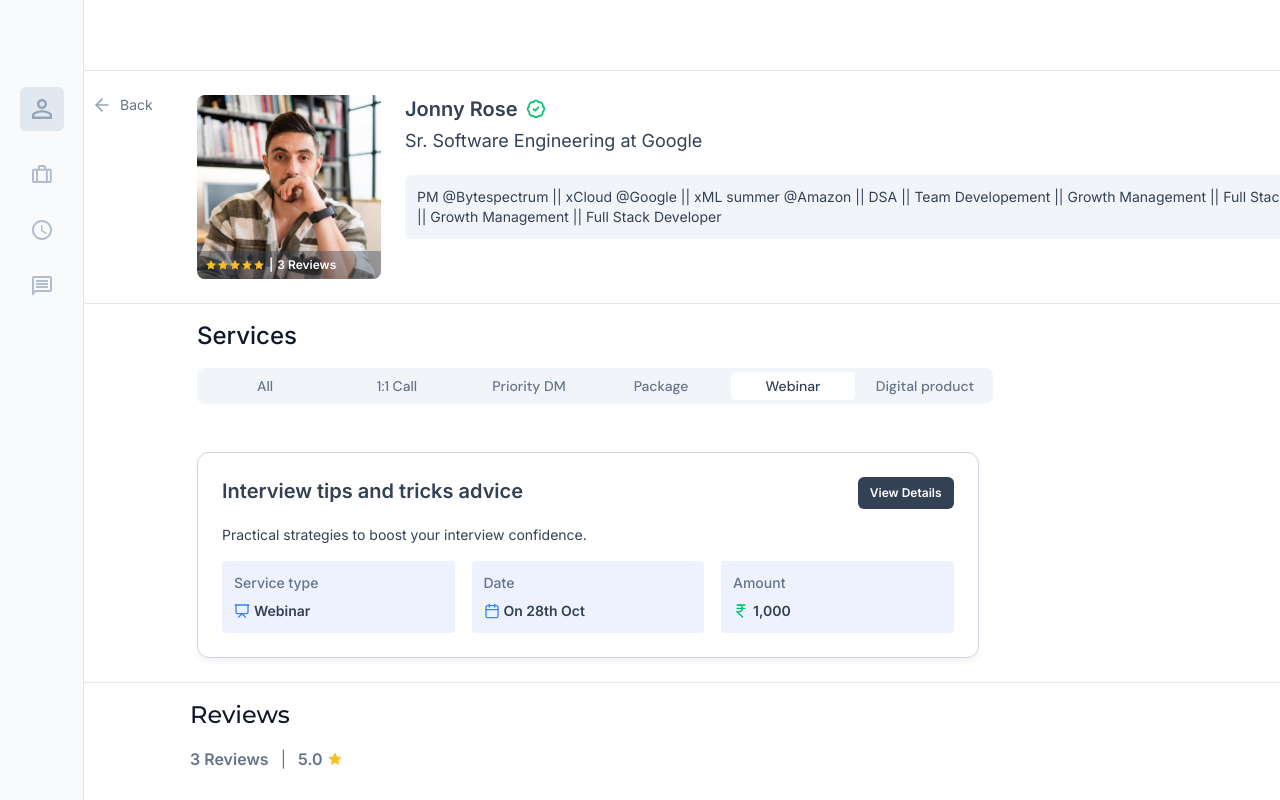
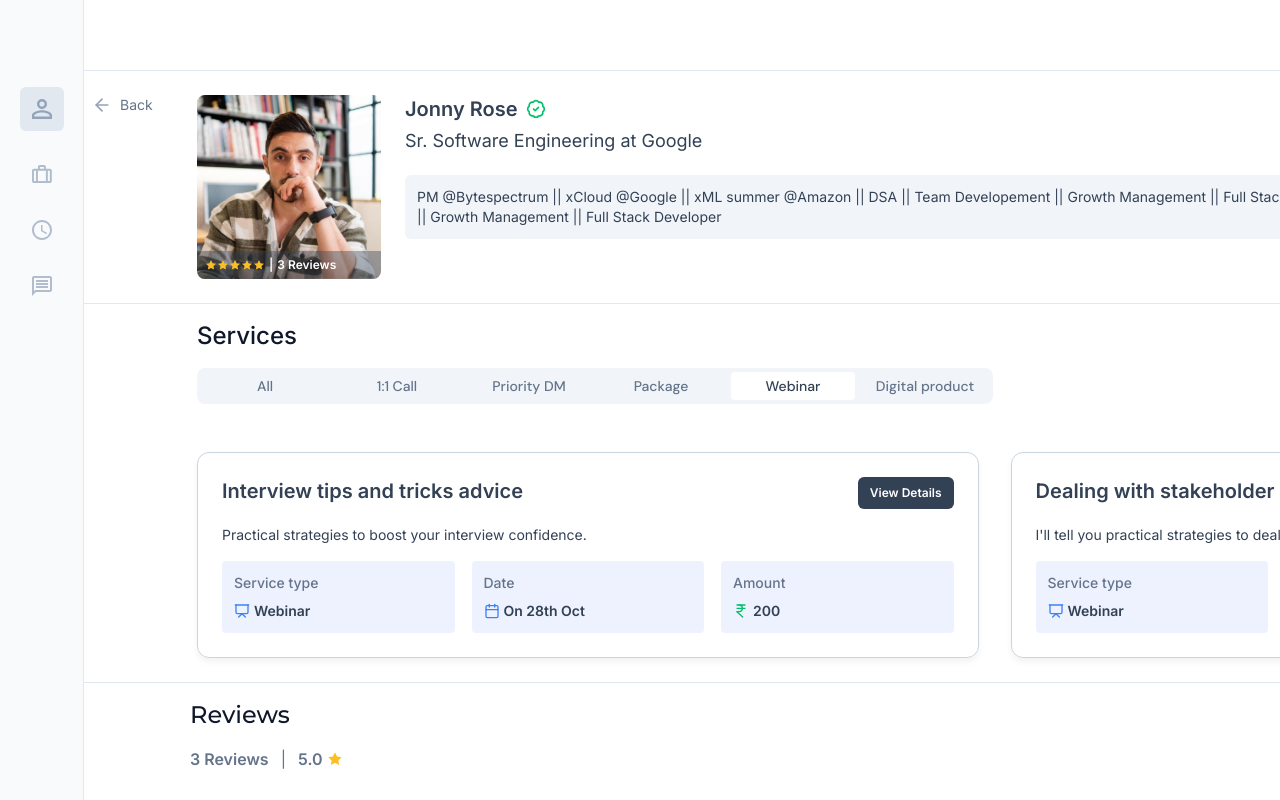
Before and after one commit to prathamdby/william-assignment, a Next.js app: page /mentor/1 in a window 1280 px wide. Both pictures are taken after a click on the button "Webinar". Shown: the top 800 px of the page. Built offline with nearby package versions, Linux system fonts and the light colour scheme.

Commit message:
feat: update service details and add new webinar offering

```diff
--- a/app/(profile)/mentor/[id]/page.tsx
+++ b/app/(profile)/mentor/[id]/page.tsx
@@ -198,7 +198,23 @@ const services = [
       icon: <Calendar className="w-4 h-4 text-[#3B82F6]" />,
       label: "On 28th Oct",
     },
-    amount: { value: "1,000" },
+    amount: { value: "200" },
+  },
+  {
+    id: 5,
+    title: "Dealing with stakeholder",
+    description:
+      "I'll tell you practical strategies to deal with your stakeholder and how to conduct it smoothly",
+    type: "webinar",
+    serviceType: {
+      icon: <Presentation className="w-4 h-4 text-[#3B82F6]" />,
+      label: "Webinar",
+    },
+    date: {
+      icon: <Calendar className="w-4 h-4 text-[#3B82F6]" />,
+      label: "On 30th Dec",
+    },
+    amount: { value: "350" },
   },
 ];
 
```
